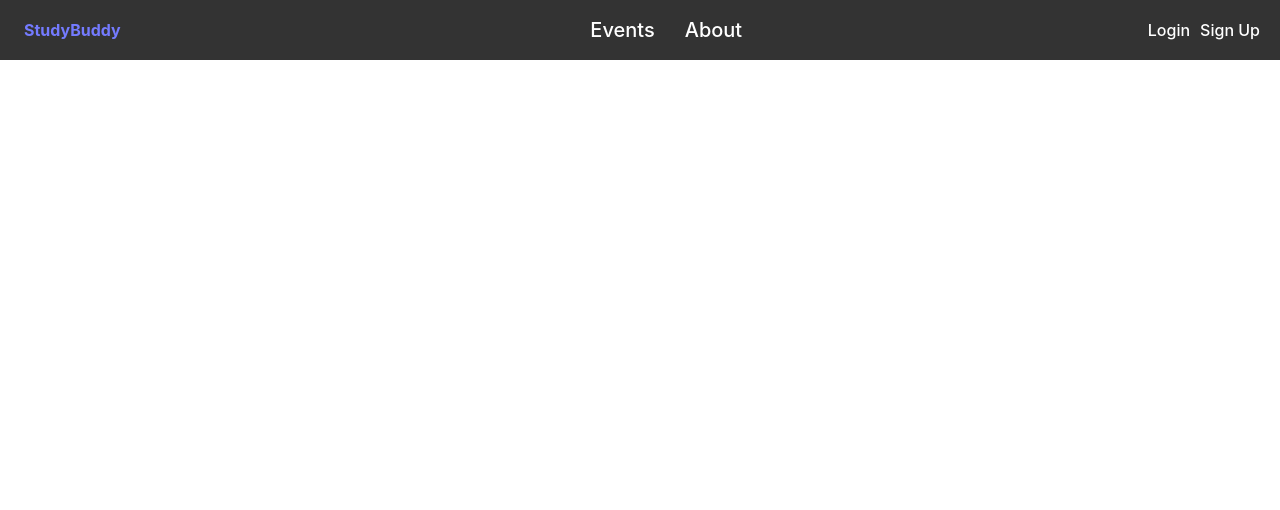
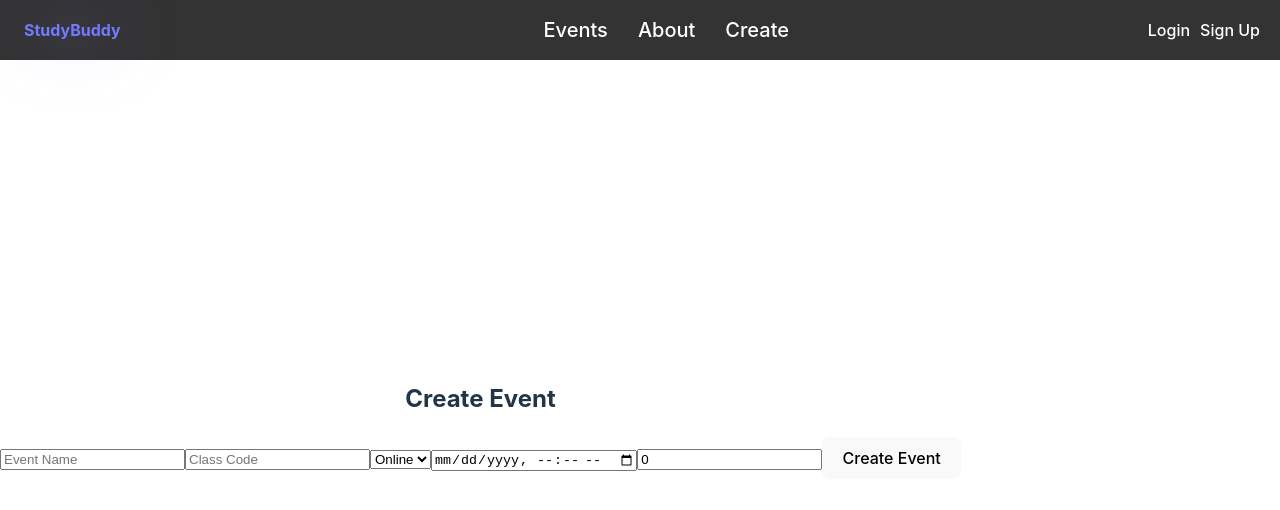
Before and after one commit to Oasis-NEU/sp25-group-18, a React (Vite) app: page /create in a window 1280 px wide. Shown: the top 510 px of the page. Built offline with nearby package versions, Linux system fonts and the light colour scheme.

Commit message:
Created base form for creating an event

```diff
--- a/src/App.jsx
+++ b/src/App.jsx
@@ -2,6 +2,7 @@ import { BrowserRouter as Router, Routes, Route } from "react-router-dom";
 import Navbar from "../src/components/Navbar/navbar";
 //import Home from "./pages/Home";
 import Events from "../src/pages/Events/Events";
+import Create from "../src/pages/Create/Create";
 //import Signup from "./pages/Signup";
 //import Login from "./pages/Login";
 //import Profile from "./pages/Profile";
@@ -10,9 +11,10 @@ function App() {
   return (
     <Router>
       <Navbar />
-          <Routes>
-            <Route path="/events" element={<Events />} />
-          </Routes>
+      <Routes>
+        <Route path="/events" element={<Events />} />
+        <Route path="/create" element={<Create />} />
+      </Routes>
     </Router>
   );
 }
--- /dev/null
+++ b/src/components/CreateEvent/CreatEvent.jsx
@@ -0,0 +1,87 @@
+import React, { useState } from "react";
+
+const CreateEventForm = () => {
+  // Existing state for the other inputs
+  const [eventName, setEventName] = useState("");
+  const [classCode, setClassCode] = useState("");
+  const [location, setLocation] = useState("online");
+  const [time, setTime] = useState("");
+  const [userCount, setUserCount] = useState(0);
+
+  // Handle form submission
+  const handleSubmit = (e) => {
+    e.preventDefault();
+    // Collect all data, including the new description field
+    const eventData = {
+      eventName,
+      classCode,
+      location,
+      time,
+      userCount,
+    };
+    console.log(eventData); // Handle submission logic
+  };
+
+  // Prevent negative user count
+  const handleUserCountChange = (e) => {
+    const value = Number(e.target.value);
+    // Only update if the value is non-negative
+    if (value >= 0) {
+      setUserCount(value);
+    } else {
+      setUserCount(value);
+    }
+  };
+
+  // Apply a red border when the value is negative
+  const userCountInputStyle = userCount < 0 ? { borderColor: "red" } : {};
+
+  return (
+    <div className="main-container">
+      <h2 className="Create-Events">Create Event</h2>
+      <div>
+        <form onSubmit={handleSubmit}>
+          {/* Event Name */}
+          <input
+            type="text"
+            placeholder="Event Name"
+            value={eventName}
+            onChange={(e) => setEventName(e.target.value)}
+          />
+          {/* Class Code */}
+          <input
+            type="text"
+            placeholder="Class Code"
+            value={classCode}
+            onChange={(e) => setClassCode(e.target.value.toUpperCase())} // Convert to uppercase
+          />
+          {/* Location */}
+          <select
+            value={location}
+            onChange={(e) => setLocation(e.target.value)}
+          >
+            <option value="online">Online</option>
+            <option value="zoom">Zoom</option>
+          </select>
+          {/* Event Time */}
+          <input
+            type="datetime-local"
+            value={time}
+            onChange={(e) => setTime(e.target.value)}
+          />
+          {/* User Count */}
+          <input
+            type="number"
+            value={userCount}
+            onChange={handleUserCountChange} // Updated to use custom handler
+            style={userCountInputStyle} // Apply the custom style
+          />
+          {/* Submit Button */}
+          <button type="submit">Create Event</button>
+        </form>
+      </div>
+    </div>
+  );
+};
+
+export default CreateEventForm;
--- /dev/null
+++ b/src/components/CreateEvent/CreateEvent.css
@@ -0,0 +1,27 @@
+.main-container {
+  display: flex;
+  justify-content: center;
+  padding: 20px;
+  width: 100%;
+}
+
+.eventsWindow {
+  width: 100%;
+  max-width: 1200px;
+  height: 500px; /* Ограничиваем высоту окна */
+  overflow-y: auto; /* Разрешаем скролл внутри окна */
+  border-radius: 10px;
+  background: #f8f9fa;
+  padding: 20px;
+  box-shadow: 2px 2px 10px rgba(0, 0, 0, 0.1);
+}
+
+.eventsGrid {
+  display: grid;
+  grid-template-columns: repeat(
+    auto-fill,
+    minmax(300px, 1fr)
+  ); /* ✅ Теперь карточки будут в нескольких колонках */
+  gap: 20px;
+  justify-content: center;
+}
--- a/src/components/CreateEvent/Navbar.css
+++ /dev/null
@@ -1,54 +0,0 @@
-.navbar {
-	position: fixed;
-	top: 0;
-	left: 0;
-	width: 100%;
-	height: 60px;
-	display: flex;
-	justify-content: space-between;
-	align-items: center;
-	background-color: #333;
-	color: white;
-	z-index: 1000;
- text-decoration: none;
-}
-
-.navbar-left, .navbar-right {
-	display: flex;
-	align-items: center;
-}
-
-.logo {
- font-size: 16px;
- font-weight: bold;
- color: white;
- height: 100%;
-}
-
-.nav-links {
-	list-style: none;
-	display: flex;
-	gap: 30px;
-}
-
-
-.nav-links a {
-	color: white;
-	font-size: 20px;
-}
-
-.navbar-right {
-	gap: 10px;
- margin-right: 20px;
-}
-
-.auth-link {
-	color: white;
-	font-size: 16px;
-}
-
-.auth-link:hover,
-.nav-links a:hover {
-	text-decoration: underline;
- color: #ddd;
-}
--- a/src/components/Navbar/navbar.jsx
+++ b/src/components/Navbar/navbar.jsx
@@ -6,15 +6,28 @@ const Navbar = () => {
   return (
     <nav className="navbar">
       <div className="navbar-left">
-        <Link to="/" className="logo">StudyBuddy</Link>
+        <Link to="/" className="logo">
+          StudyBuddy
+        </Link>
       </div>
       <ul className="nav-links">
-        <li><Link to="/events">Events</Link></li>
-        <li><Link to="/about">About</Link></li>
+        <li>
+          <Link to="/events">Events</Link>
+        </li>
+        <li>
+          <Link to="/about">About</Link>
+        </li>
+        <li>
+          <Link to="/create">Create</Link>
+        </li>
       </ul>
       <div className="navbar-right">
-        <Link to="/login" className="auth-link">Login</Link>
-        <Link to="/signup" className="auth-link">Sign Up</Link>
+        <Link to="/login" className="auth-link">
+          Login
+        </Link>
+        <Link to="/signup" className="auth-link">
+          Sign Up
+        </Link>
       </div>
     </nav>
   );
--- /dev/null
+++ b/src/pages/Create/Create.jsx
@@ -0,0 +1,3 @@
+import Create from "../../components/CreateEvent/CreatEvent";
+
+export default Create;
```
Also changed, not shown: src/components/CreateEvent/navbar.jsx (deleted, +0 -23 lines), src/components/EventsFeed/EventsFeed.jsx (+6 -10 lines), src/pages/CreateEvent/CreateEvent.jsx (deleted).
